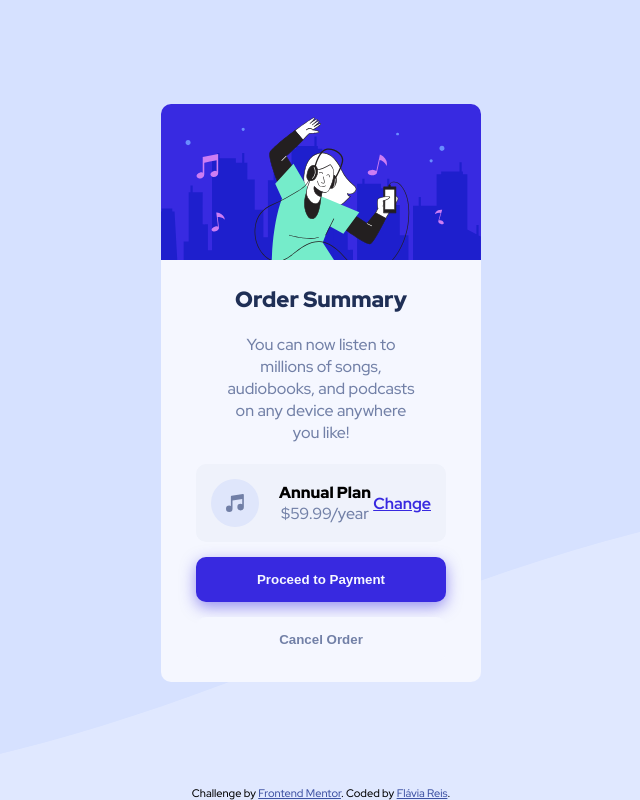
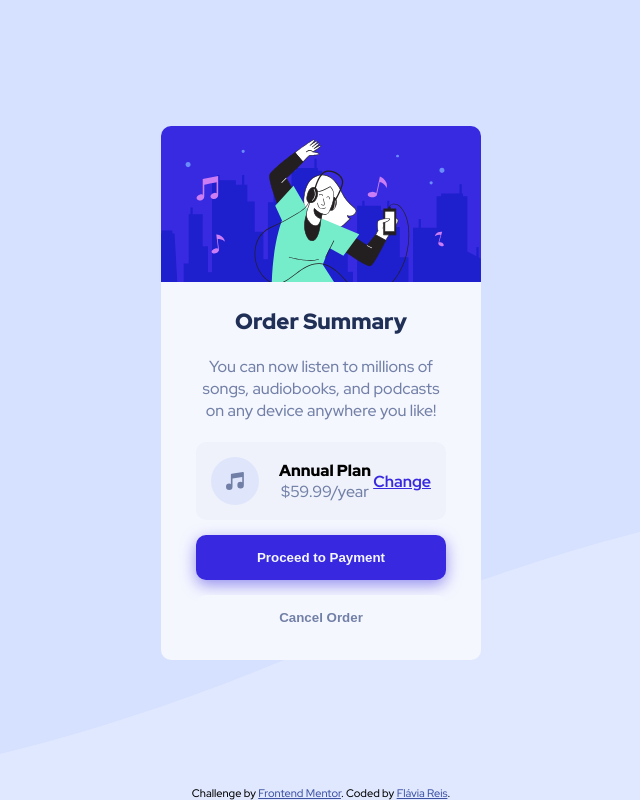
Before and after one commit to flaviare1s/order-summary-component, a plain HTML site: page index.html in a window 1280 px wide. Shown: the whole page, without its empty margins (319-959 px from the left). Drawn offline with Linux system fonts and the light colour scheme.

Commit message:
Update style.css

```diff
--- a/style.css
+++ b/style.css
@@ -146,7 +146,7 @@ button {
     }
 
     .text {
-        padding: 20px 30px;
+        padding: 20px 0px;
     }
 
 }
```
